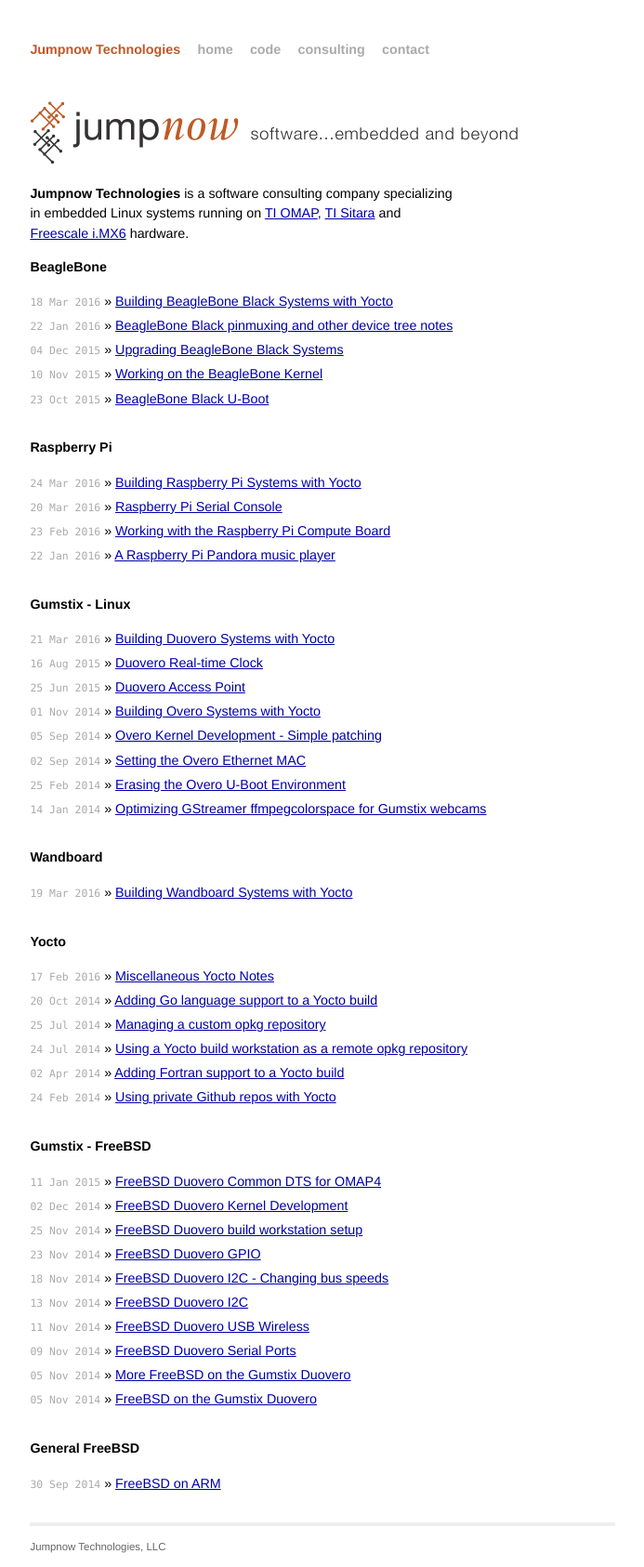
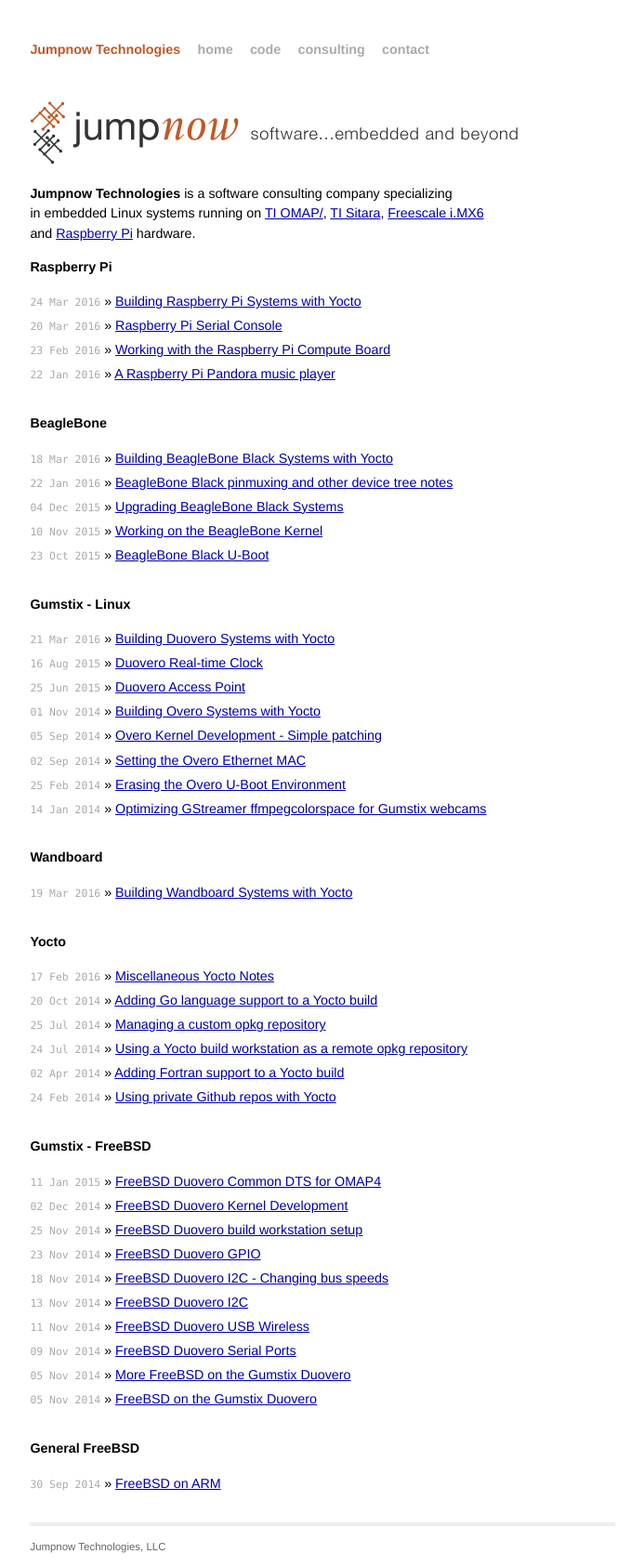
Before and after one commit to jumpnow/jumpnowtek-site, a Jekyll site: the page built from index.html, in a window 1280 px wide. Shown: the whole page at 93% size, without its empty margins (293-986 px from the left). Built offline with Jekyll 4.4.1, drawn with Linux system fonts in a browser that asks for light colours.

Commit message:
Add rpi to main page

```diff
--- a/index.html
+++ b/index.html
@@ -7,20 +7,20 @@
   <p><img src="/assets/jumpnow-header.png" alt="jumpnow-logo"></p>
   <p>
     <b>Jumpnow Technologies</b> is a software consulting company specializing <br />
-    in embedded Linux systems running on <a href="http://processors.wiki.ti.com/index.php/OMAP">TI OMAP</a>,
-    <a href="http://processors.wiki.ti.com/index.php/Sitara_AM335x_Portal">TI Sitara</a> and <br />
-    <a href="http://www.freescale.com/webapp/sps/site/taxonomy.jsp?code=IMX6X_SERIES">Freescale i.MX6</a>
-    hardware.
+    in embedded Linux systems running on <a href="http://processors.wiki.ti.com/index.php/OMAP">TI OMAP/</a>,
+    <a href="http://processors.wiki.ti.com/index.php/Sitara_AM335x_Portal">TI Sitara</a>,
+    <a href="http://www.freescale.com/webapp/sps/site/taxonomy.jsp?code=IMX6X_SERIES">Freescale i.MX6</a> <br />
+    and <a href="http://www.raspberrypi.org">Raspberry Pi</a> hardware.
   </p>
+  <h1>Raspberry Pi</h1>
+  <ul class="posts">
+    {% for post in site.categories['rpi'] %}
+      <li><span>{{ post.date | date_to_string }}</span> &raquo; <a href="{{ post.url }}">{{ post.title }}</a></li>
+    {% endfor %}
+  </ul>
   <h1>BeagleBone</h1>
   <ul class="posts">
     {% for post in site.categories['beaglebone'] %}
-      <li><span>{{ post.date | date_to_string }}</span> &raquo; <a href="{{ post.url }}">{{ post.title }}</a></li>
-    {% endfor %}
-  </ul>
-  <h1>Raspberry Pi</h1>
-  <ul class="posts">
-    {% for post in site.categories['rpi'] %}
       <li><span>{{ post.date | date_to_string }}</span> &raquo; <a href="{{ post.url }}">{{ post.title }}</a></li>
     {% endfor %}
   </ul>
```
